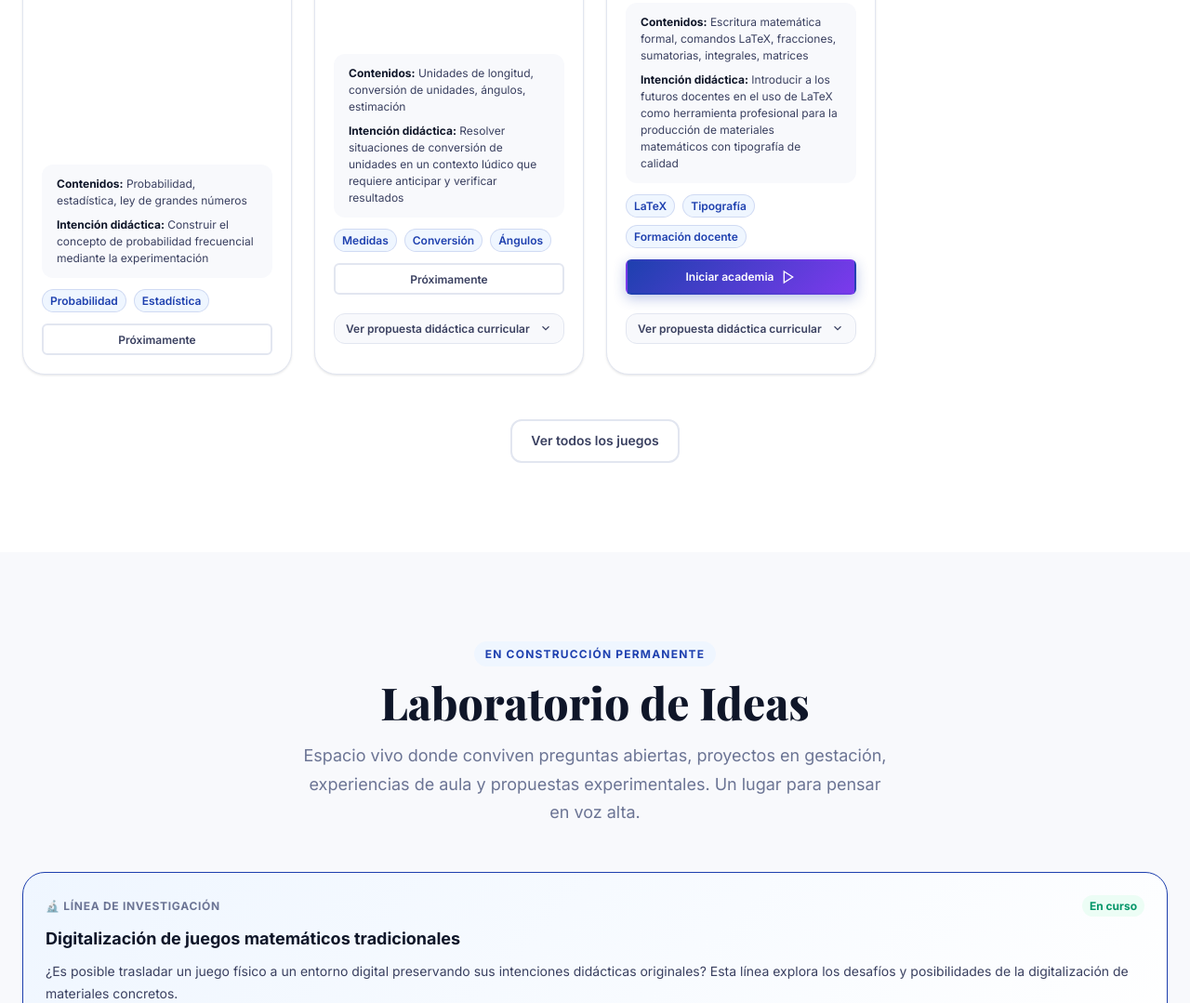
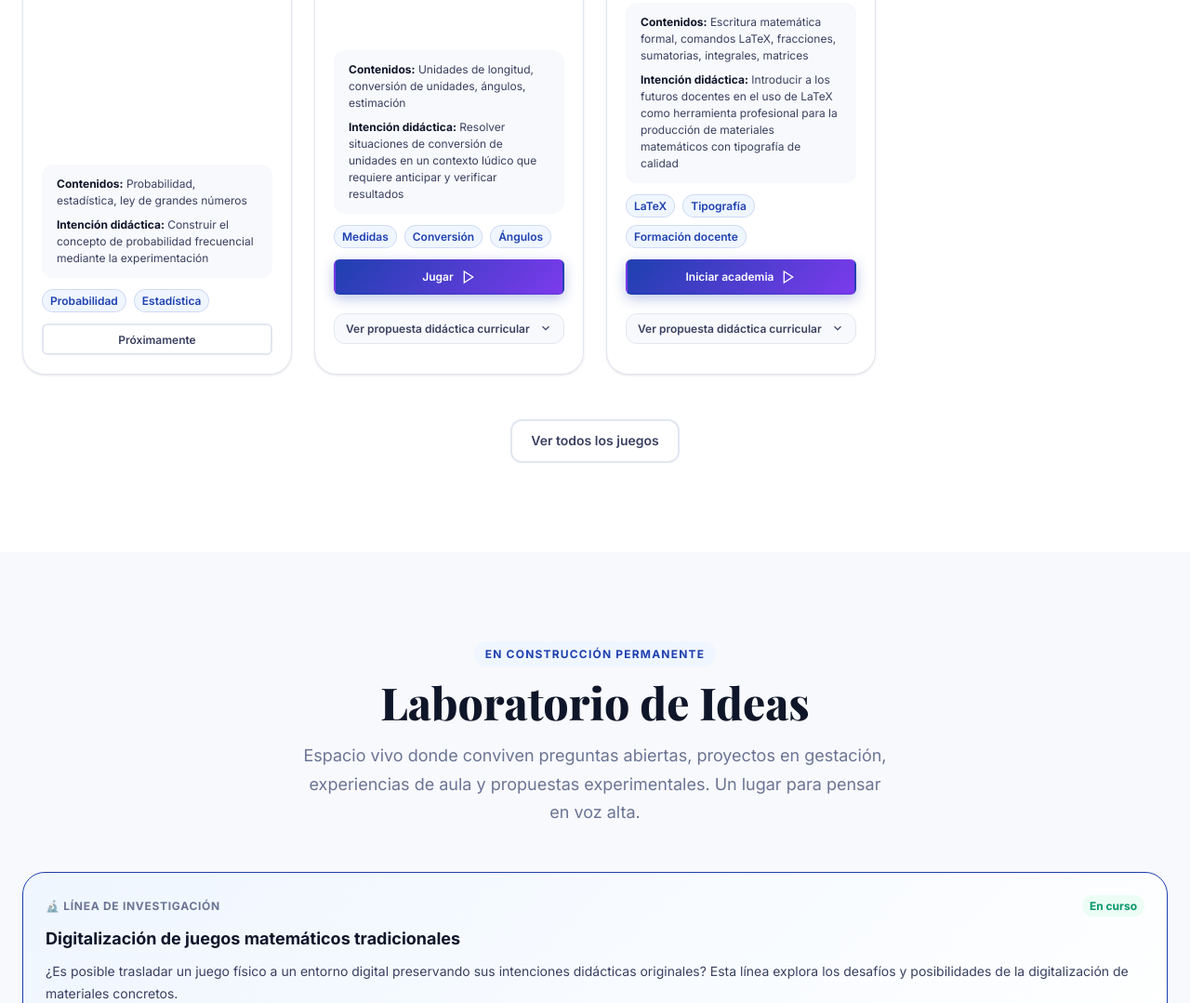
Before and after one commit to cristianromero-ar/la-usina-matematica, a website: page index.html in a window 1280 px wide. Shown: the part 3743-4822 px from the top of the page at 93% size. Drawn offline with nearby package versions, Linux system fonts and the light colour scheme; a web font is replaced by a local one.

Commit message:
Agrego juego Gol de Medidas

```diff
--- a/index.html
+++ b/index.html
@@ -412,7 +412,10 @@
           </div>
 
           <div class="game-play-buttons">
-            <button class="btn btn-outline btn-sm game-btn">Próximamente</button>
+            <a href="gol-de-medidas.html" class="btn btn-primary btn-sm game-btn">
+              Jugar
+              <svg viewBox="0 0 24 24" fill="none" stroke="currentColor" stroke-width="2"><polygon points="5 3 19 12 5 21 5 3"/></svg>
+            </a>
           </div>
 
           <button class="btn-curricular-toggle" type="button" aria-expanded="false">
```
